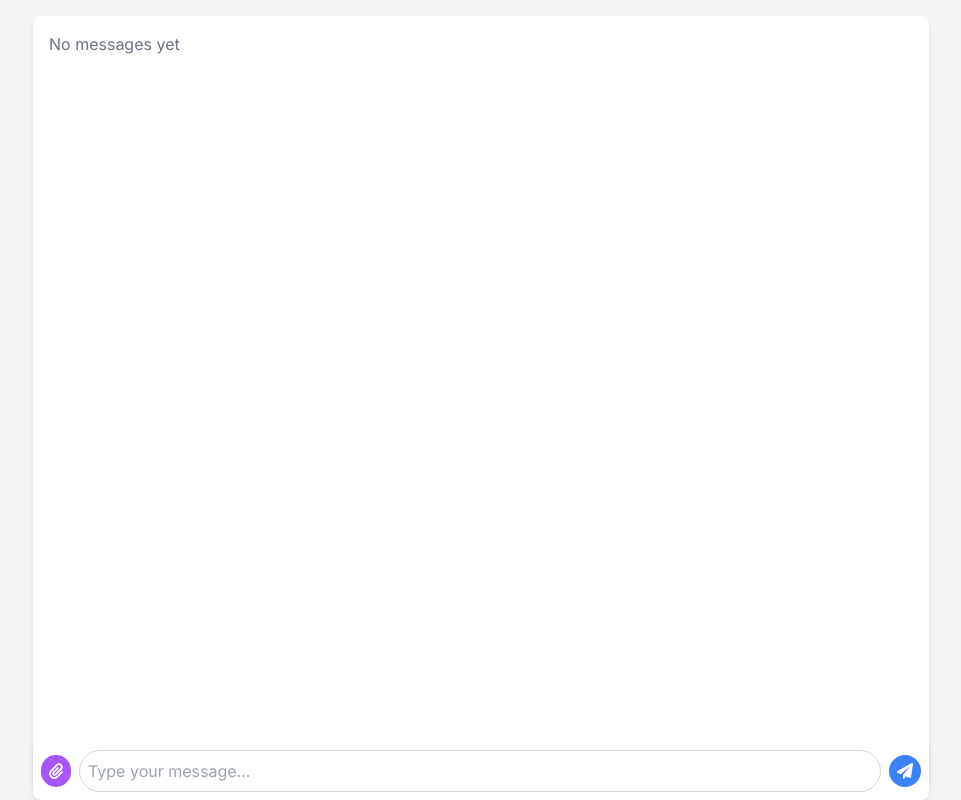
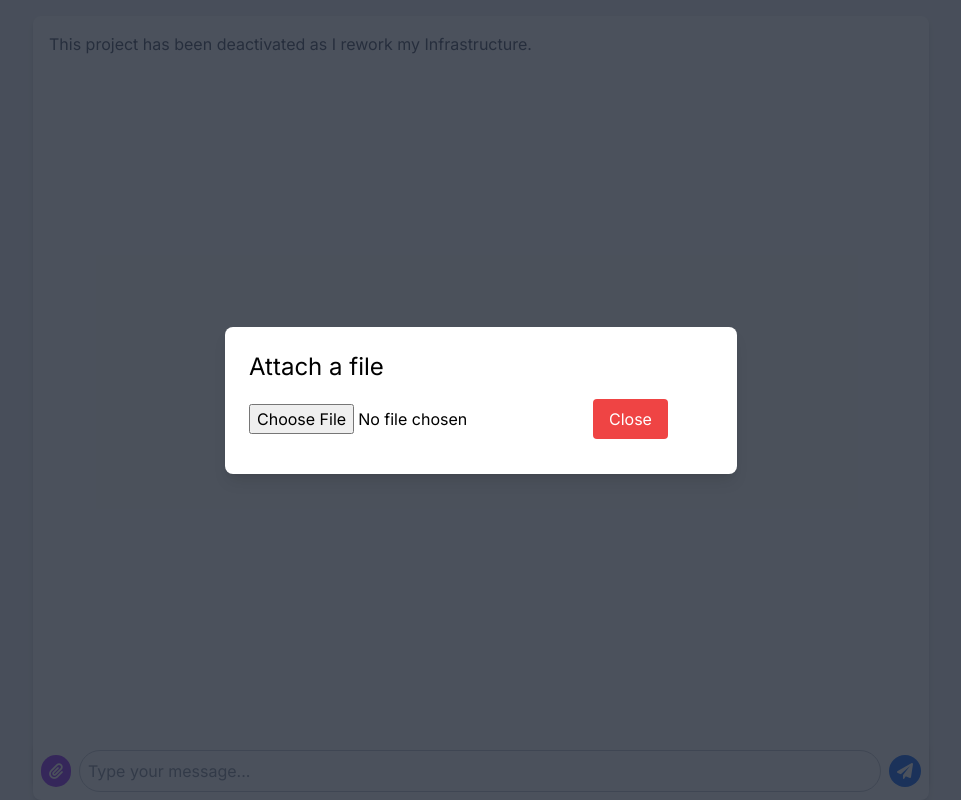
Before and after one commit to InsanityMatrix/scriptkiddie, a Next.js app: page / in a window 1280 px wide. Both pictures are taken after a click on the button 215 px from the left and 771 px from the top of the page. Shown: the whole page, without its empty margins (159-1120 px from the left). Built offline with nearby package versions, Linux system fonts and the light colour scheme.

Commit message:
Add message, begin python running integration

```diff
--- a/package.json
+++ b/package.json
@@ -13,7 +13,8 @@
     "highlight.js": "^11.9.0",
     "next": "14.2.3",
     "react": "^18",
-    "react-dom": "^18"
+    "react-dom": "^18",
+    "react-modal": "^3.16.1"
   },
   "devDependencies": {
     "eslint": "^8",
--- a/src/app/page.js
+++ b/src/app/page.js
@@ -4,14 +4,17 @@
 import { useState, useEffect, useRef } from 'react';
 import { Llamapi } from '../utils/Llamapi';
 import { formatChat } from '@/utils/formatting';
+import Modal from 'react-modal';
 
-const llamapi = new Llamapi();
+//Modal.setAppElement('#root');
+
 export default function Home() {
     const [chats, setChats] = useState([]);
     const [prompt, setPrompt] = useState('');
     const [attachment, setAttachment] = useState(null);
     const [formattedChats, setFormattedChats] = useState('');
     const [outputState, setOutputState] = useState('');
+    const [modalIsOpen, setModalIsOpen] = useState(false);
 
     //const cumulativeOutputRef = useRef('');
     const outputRef = useRef(''); // Ref to store output data
@@ -20,7 +23,13 @@ export default function Home() {
     const handleChange = (e) => { setPrompt(e.target.value)};
     const handleFileChange = (e) => {
         setAttachment(e.target.files[0]);
+        setModalIsOpen(false);
     };
+
+    const openModal = () => setModalIsOpen(true);
+    const closeModal = () => setModalIsOpen(false);
+
+
     const handleSubmit = async (e) => {
         e.preventDefault();
         setChats(prev => [...prev, `You: ${prompt}`]);
@@ -30,7 +39,7 @@ export default function Home() {
         setOutputState('');
         const sanitized = prompt.endsWith(':') ? prompt : prompt + ':';
 
-        let fullHistory = '### System Prompt\nYou are an intelligent programming assistant.\n\n';
+        let fullHistory = '### System Prompt\nYou are an intelligent programming assistant. If you are asked to run a script, or run a script on a file- you will add [[[RUNNING SCRIPT]]] to the end of your response.\n\n';
         for(let i = 0; i < chats.length; i++) {
             if(i % 0) {
                 fullHistory += "### Assistant\n" + chats[i] + "\n\n";
@@ -38,7 +47,36 @@ export default function Home() {
                 fullHistory += "### User Message\n" + chats[i] + "\n\n";
             }
         }
-        fullHistory += "### User Message\n" + sanitized + "\n\n### Assistant\n";
+
+        let attchFile = attachment ? "[User has an attached file at location: ./" + attachment.name + "]" : "";
+        if (attachment) {
+          try {
+            const reader = new FileReader();
+            reader.onload = async (event) => {
+                const fileContent = event.target.result;
+                const isASCII = /^[\x00-\x7F]*$/.test(fileContent);
+
+                if (isASCII) {
+                    const excerpt = fileContent.substring(0, 500); // Get first 500 characters
+                    attchFile += `\n[Small Incomplete Excerpt from attached file]:\n${excerpt}\n`;
+                }
+                fullHistory += "### User Message\n" + sanitized + attchFile + "\n\n### Assistant\n";
+                console.log(fullHistory);
+                await sendRequest(fullHistory);
+            };
+            reader.readAsText(attachment);
+          } catch (error) {
+              console.error("Error reading file:", error);
+          }
+        } else {
+          fullHistory += "### User Message\n" + sanitized + attchFile + "\n\n### Assistant\n";
+          console.log(fullHistory);
+          await sendRequest(fullHistory);
+        }
+
+    };
+
+    const sendRequest = async (fullHistory) => {
       try {
         const response = await fetch('/api/llm', {
             method: 'POST',
@@ -60,7 +98,6 @@ export default function Home() {
             if (done) {
               break;
             }
-                console.log(value);
             chunks.push(value);
             receivedLength += value.length;
 
@@ -70,6 +107,26 @@ export default function Home() {
               setOutputState(outputRef.current);
             } else {
               let aiOutput = outputRef.current;
+              //TODO: If attachment, capture script output and run it on the file- then send back through AI.
+              if(aiOutput.endsWith("[[[RUNNING SCRIPT]]]")) {
+                try {
+                  const response = await fetch('/api/python', {
+                    method: 'POST',
+                    headers: {
+                      'Content-Type': 'application/json',
+                    },
+                    body: JSON.stringify({ aiOutput: aiOutput }),
+                  });
+                  const data = await response.json();
+                  if (response.ok) {
+                    aiOutput = data.result;
+                  } else {
+                    console.error('Error:', data.error);
+                  }
+                } catch (error) {
+                  console.error('Error:', error);
+                }
+              }
               outputRef.current = '';
               setOutputState('');
 
@@ -79,8 +136,7 @@ export default function Home() {
       } catch (error) {
           console.log("ERROR: " + error);
       }
-    };
-
+    }
     useEffect(() => {
       // Wait until the content is updated before highlighting
       const fChats = []
@@ -101,22 +157,19 @@ export default function Home() {
     return (
           <div className="min-h-screen bg-gray-100 flex flex-col items-center p-4">
           {/* Chat Messages Section */}
-            <div className="flex flex-grow flex-col w-full max-w-4xl bg-white rounded-t-lg shadow-md overflow-y-auto break-normal p-4">
+          <div className="flex flex-grow flex-col w-full max-w-4xl bg-white rounded-t-lg shadow-md overflow-y-auto break-normal p-4 pb-6">
               {formattedChats.length ? (
                   formattedChats.map((chat, idx) => (
-                        <p key={idx} className="mb-2 text-black divide-y px-3.5 py-2" style={{ wordBreak: "break-word" }} dangerouslySetInnerHTML={{ __html: chat + "\n"}}>
-
-                        </p>
+                      <p key={idx} className="mb-2 text-black divide-y px-3.5 py-2" style={{ wordBreak: "break-word" }} dangerouslySetInnerHTML={{ __html: chat + "\n"}}></p>
                   ))
               ) : (
-                    <p className="text-gray-500">No messages yet</p>
+                  <p className="text-gray-500">This project has been deactivated as I rework my Infrastructure.</p>
               )}
           </div>
 
           {/* Fixed Input Form Section */}
-            <form className="flex items-center justify-between w-full max-w-4xl bg-white rounded-b-lg shadow-md fixed bottom-0 left-1/2 transform -translate-x-1/2 p-2"
-            onSubmit={handleSubmit}>
-                <button type="button" className="flex items-center justify-center p-2 rounded-full text-white bg-purple-500 hover:bg-purple-600">
+          <form className="flex items-center justify-between w-full max-w-4xl bg-white rounded-b-lg shadow-md fixed bottom-0 left-1/2 transform -translate-x-1/2 p-2" onSubmit={handleSubmit}>
+              <button type="button" className="flex items-center justify-center p-2 rounded-full text-white bg-purple-500 hover:bg-purple-600" onClick={openModal}>
                   <i className="fas fa-paperclip"></i> {/* Attach file icon */}
               </button>
               <input
@@ -130,6 +183,20 @@ export default function Home() {
                   <i className="fas fa-paper-plane"></i> {/* Send message icon */}
               </button>
           </form>
+
+          {/* Modal for file attachment  */}
+          <Modal
+                isOpen={modalIsOpen}
+                onRequestClose={closeModal}
+                className="fixed inset-0 flex items-center justify-center bg-gray-900 bg-opacity-50"
+                overlayClassName="fixed inset-0 bg-gray-900 bg-opacity-50"
+            >
+                <div className="bg-white p-6 rounded-lg shadow-lg max-w-lg w-full">
+                    <h2 className="text-2xl mb-4">Attach a file</h2>
+                    <input type="file" onChange={handleFileChange} className="mb-4"/>
+                    <button onClick={closeModal} className="bg-red-500 text-white px-4 py-2 rounded hover:bg-red-600">Close</button>
+                </div>
+            </Modal>
       </div>
 
     );
```
Also changed, not shown: src/app/api/python/route.js (added, +44 -0 lines), 2 other files (tests, documents, lock files or other folders). Lines whose indentation alone changed are shown as unchanged.
